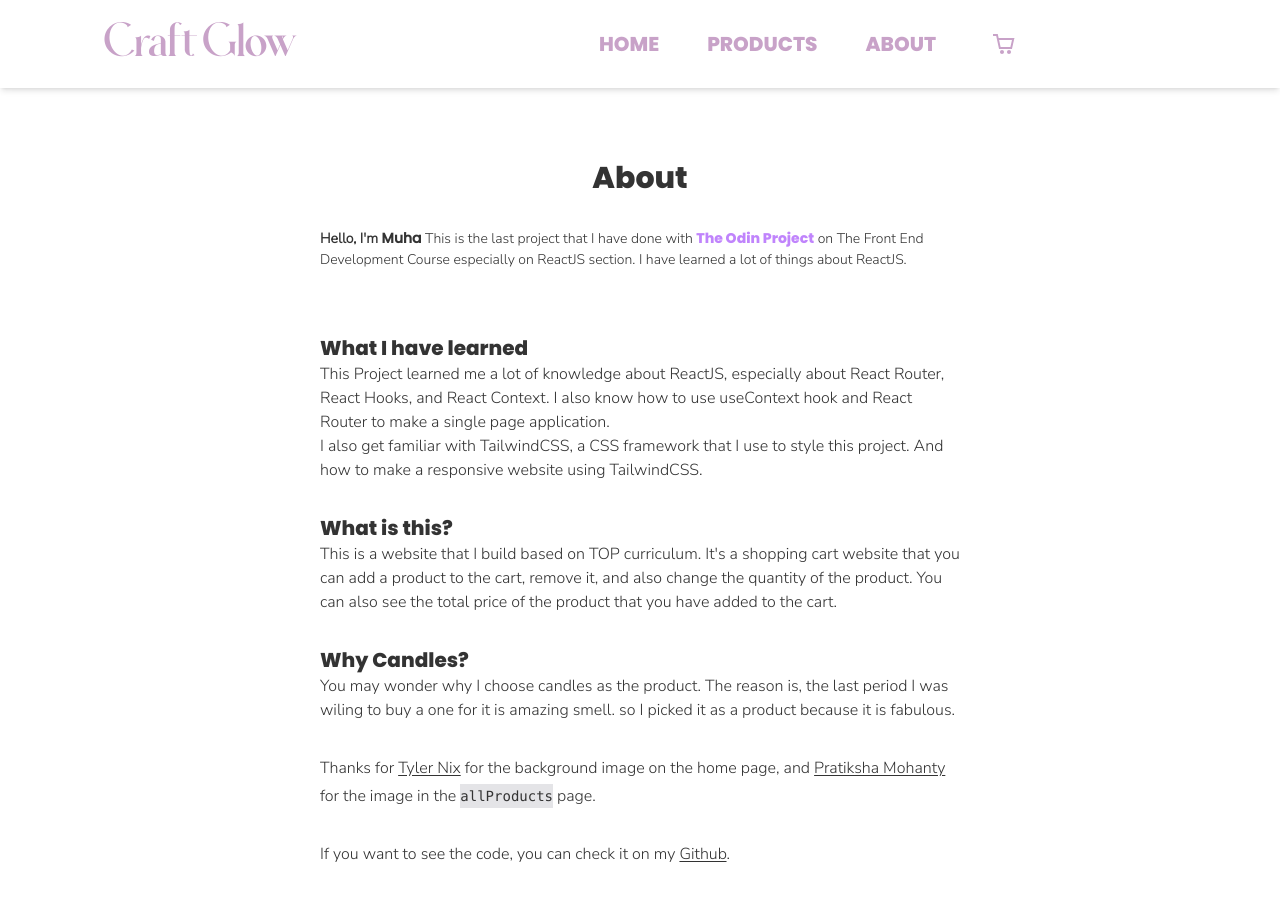
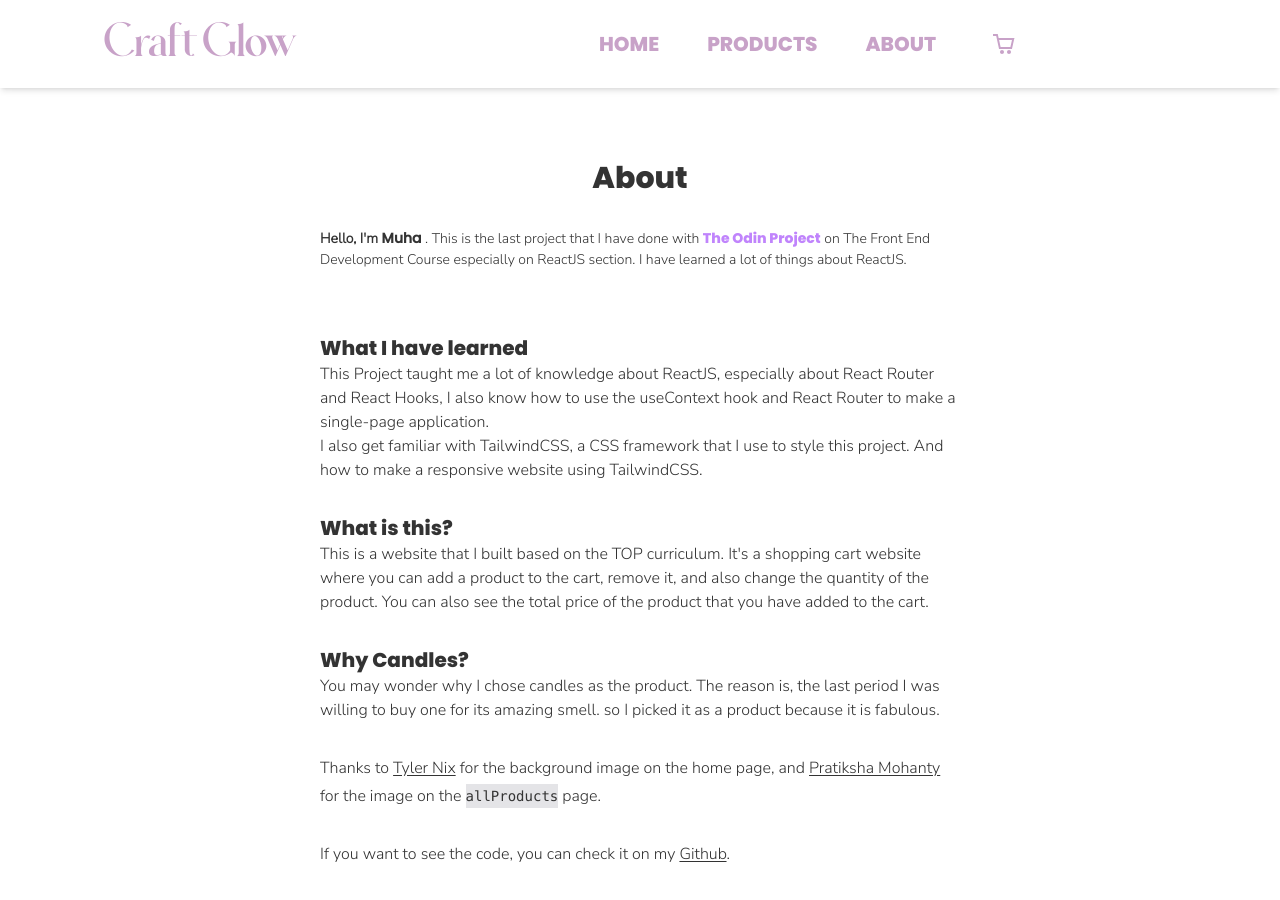
Before and after one commit to nmcev/odin-shopping-cart, a React (Vite) app: page /about in a window 1280 px wide. Shown: the top 900 px of the page. Built offline with nearby package versions, Linux system fonts and the light colour scheme.

Commit message:
refactor: update about section with typos and improve it

```diff
--- a/src/components/About/About.jsx
+++ b/src/components/About/About.jsx
@@ -14,15 +14,14 @@ const About = () => {
 
                     <p className='text-dark font-Nunito text-14 dark:text-creamy'>
                         <span className='text-md font-bold '>Hello, I&apos;m <span className=' font-regPoppins'>Muha</span> </span>
-                        This is the last project that I have done with <span className=' text-purple-400 font-poppins'>The Odin Project</span> on The Front End Development Course especially on ReactJS section.
+                        . This is the last project that I have done with <span className=' text-purple-400 font-poppins'>The Odin Project</span> on The Front End Development Course especially on ReactJS section.
                         I have learned a lot of things about ReactJS.
                     </p>
 
                     <section>
                     <h2 className='text-xl text-dark font-bold font-poppins pt-8 text dark:text-creamy'>What I have learned</h2>
                     <p className='text-dark font-Nunito dark:text-creamy'>
-                        This Project learned me a lot of knowledge about ReactJS, especially about React Router, React Hooks, and React Context.
-                        I also know how to use useContext hook and React Router to make a single page application.
+                    This Project taught me a lot of knowledge about ReactJS, especially about React Router and React Hooks,  I also know how to use the useContext hook and React Router to make a single-page application.
                     </p>
                     <p className='text-dark font-Nunito dark:text-creamy'>
                         I also get familiar with TailwindCSS, a CSS framework that I use to style this project.
@@ -31,27 +30,23 @@ const About = () => {
                     </section>
 
                     <section>
-                    <h2 className='text-xl text-dark font-bold font-poppins dark:text-creamy'>What is this?</h2>
-                    <p className='text-dark font-Nunito dark:text-creamy'>
-                        This is a website that I build based on TOP curriculum.
-                        It&apos;s a shopping cart website that you can add a product to the cart, remove it, and also change the quantity of the product.
-                        You can also see the total price of the product that you have added to the cart.
-                    </p>
+                        <h2 className='text-xl text-dark font-bold font-poppins dark:text-creamy'>What is this?</h2>
+                        <p className='text-dark font-Nunito dark:text-creamy'>
+                            This is a website that I built based on the TOP curriculum. It&apos;s a shopping cart website where you can add a product to the cart, remove it, and also change the quantity of the product. You can also see the total price of the product that you have added to the cart.
+                        </p>
                     </section>
 
                    <section>
                      <h2 className='text-xl text-dark font-bold font-poppins dark:text-creamy'>Why Candles?</h2>
                      <p className='text-dark font-Nunito dark:text-creamy'>
-                        You may wonder why I choose candles as the product.
-                        The reason is, the last period I was wiling to buy a one for it is amazing smell.
-                        so I picked it as a product because it is fabulous.
+                     You may wonder why I chose candles as the product. The reason is, the last period I was willing to buy one for its amazing smell. so I picked it as a product because it is fabulous.
                      </p>
                     </section>
 
                     <section>
                         <p className='text-dark font-Nunito leading-7 dark:text-creamy'>
-                            Thanks for <a  className=' underline-offset-2 underline' href="https://unsplash.com/@nixcreative">Tyler Nix</a> for the background image on the home page,
-                            and <a className=' underline-offset-2 underline' href='https://unsplash.com/@pratiksha_mohanty'>Pratiksha Mohanty</a> for the image in the <code className=' bg-zinc-200  dark:bg-slate-500 text-sm py-1'>allProducts</code> page.
+                            Thanks to <a  className=' underline-offset-2 underline' href="https://unsplash.com/@nixcreative">Tyler Nix</a> for the background image on the home page,
+                            and <a className=' underline-offset-2 underline' href='https://unsplash.com/@pratiksha_mohanty'>Pratiksha Mohanty</a> for the image on the <code className=' bg-zinc-200  dark:bg-slate-500 text-sm py-1'>allProducts</code> page.
                         </p>
                     </section>
 
```
